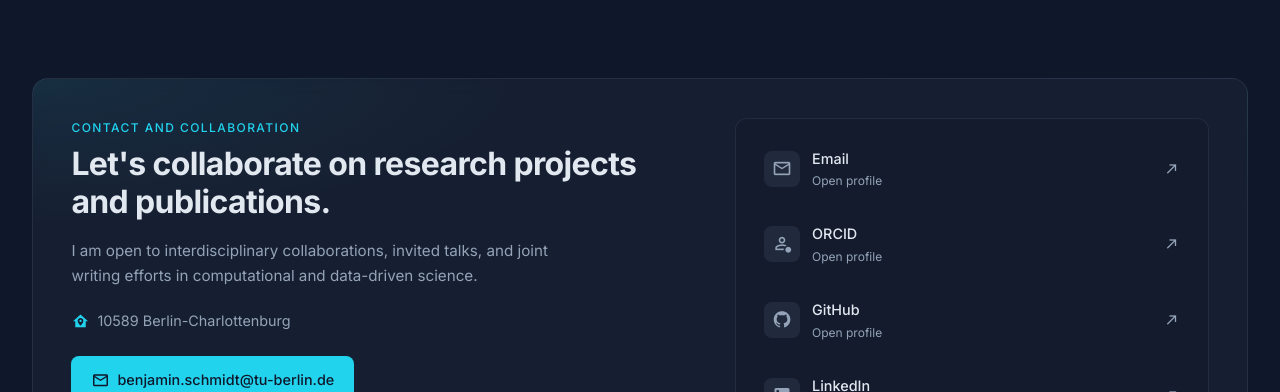
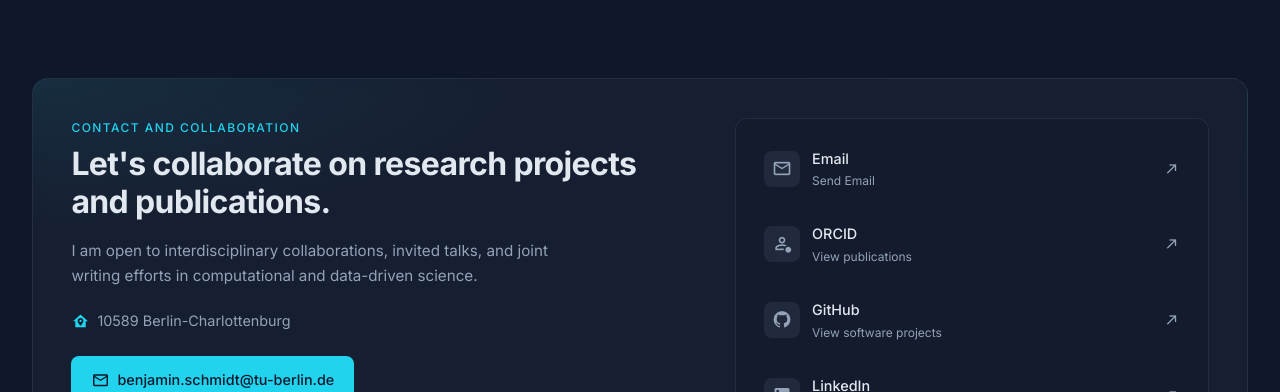
Before and after one commit to benatouba/benjaminschmidt, a Vue app in the folder frontend/: page / in a window 1280 px wide. Shown: the part 8840-9232 px from the top of the page. Built offline with nearby package versions, Linux system fonts and the light colour scheme.

Commit message:
fix(design): 🐛 sublabel

```diff
--- a/frontend/src/components/sections/ContactSection.vue
+++ b/frontend/src/components/sections/ContactSection.vue
@@ -42,6 +42,7 @@ const { t } = useI18n({ useScope: "global" });
               :href="link.href"
               :target="link.href ? '_blank' : undefined"
               :rel="link.href ? 'noreferrer' : undefined"
+              :sublabel="link.sublabel"
               class="link-item"
             >
               <div class="link-icon">
@@ -50,7 +51,7 @@ const { t } = useI18n({ useScope: "global" });
               <div class="link-content">
                 <span class="link-label">{{ link.label }}</span>
                 <span class="link-sublabel">
-                  {{ link.href ? t('contact.openProfile') : t('contact.comingSoon') }}
+                  {{ link.href ? t(link.sublabel) : t('contact.comingSoon') }}
                 </span>
               </div>
               <v-icon
```
